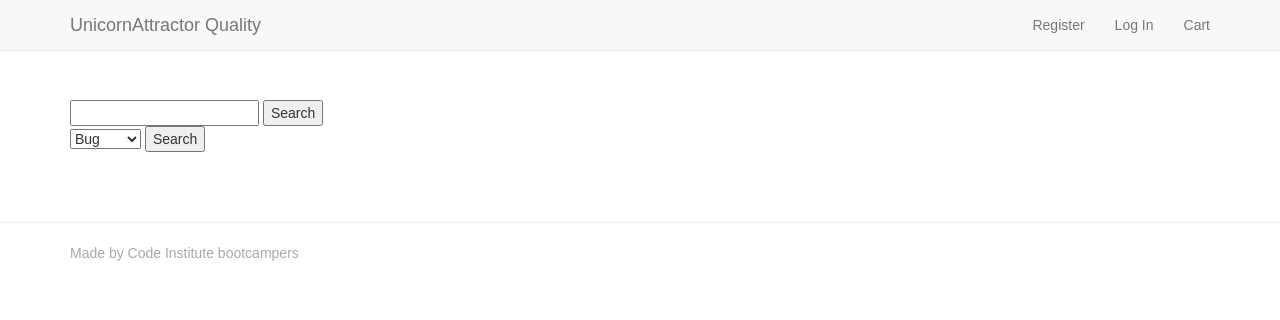
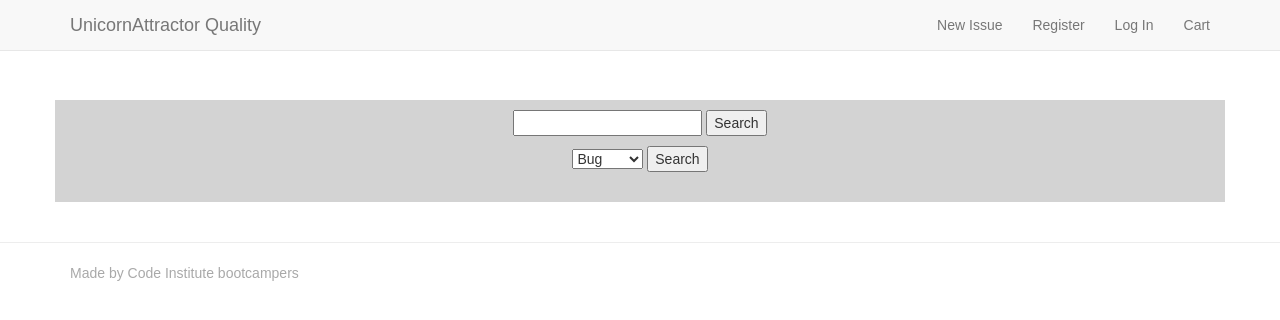
Before and after one commit to mickh14/unicorn-quality, a Django app: page /issues/ in a window 1280 px wide. Shown: the top 320 px of the page. Run offline with Django 3.2, Linux system fonts and the light colour scheme; data that the repository does not hold is empty; some libraries are stand-ins or nearby versions.

Commit message:
add new issue and issue_type drop down functionality

```diff
--- a/issues/templates/issuedetail.html
+++ b/issues/templates/issuedetail.html
@@ -1,7 +1,7 @@
 {% extends "base.html" %}
 {% block content %}
 
-<div class="row">
+<div class="row issue-bgd">
 
         <div class="col-sm-10 col-md-9">
 
--- a/issues/templates/issues.html
+++ b/issues/templates/issues.html
@@ -1,9 +1,9 @@
 {% extends "base.html" %}
 {% block content %}
 
-<div class="row row-flex">
+<div class="row row-flex centre-elem">
     {% for issue in issues %}
-        <div class="col-xs-9 display panel panel-default">
+        <div class="col-xs-9 display panel panel-default issue-bgd">
             <div class="panel-body">
                 <div class="col-md-2 col-sm-3 text-center">
                     <a class="story-img" href="#">
--- a/issues/urls.py
+++ b/issues/urls.py
@@ -1,8 +1,9 @@
 from django.conf.urls import url, include
-from .views import all_issues, all_bugs, issue_detail
+from .views import all_issues, all_bugs, issue_detail, create_or_edit_issue
 
 urlpatterns = [
     url(r'^$', all_issues, name='issues'),
     url(r'^bugs/$', all_bugs, name='bugs'),
     url(r'^(?P<pk>\d+)/$', issue_detail, name='issue_detail'),
+    url(r'^new/$', create_or_edit_issue, name='new_issue'),
 ]
--- a/issues/views.py
+++ b/issues/views.py
@@ -1,6 +1,7 @@
 from django.shortcuts import render, get_object_or_404, redirect
 from django.utils import timezone
 from .models import Issue
+from .forms import IssueForm
 
 # Create your views here.
 def all_issues(request):
@@ -14,7 +15,7 @@ def all_bugs(request):
 def issue_detail(request, pk):
     """
     Create a view that returns a single
-    issue object based on the post ID (pk) and
+    issue object based on the issue ID (pk) and
     render it to the 'issuedetail.html' template.
     Or return a 404 error if the post is
     not found
@@ -23,3 +24,19 @@ def issue_detail(request, pk):
     issue.views += 1
     issue.save()
     return render(request, "issuedetail.html", {'issue': issue})
+
+def create_or_edit_issue(request, pk=None):
+    """
+    Create a view that allows us to create
+    or edit an issue depending if the issue ID
+    is null or not
+    """
+    issue = get_object_or_404(Issue, pk=pk) if pk else None
+    if request.method == "POST":
+        form = IssueForm(request.POST, request.FILES, instance=issue)
+        if form.is_valid():
+            issue = form.save()
+            return redirect(issue_detail, issue.pk)
+    else:
+        form = IssueForm(instance=issue)
+    return render(request, 'issueform.html', {'form': form})
--- a/static/css/custom.css
+++ b/static/css/custom.css
@@ -9,6 +9,21 @@ footer {
     padding-bottom: 20px;
     border-top: 1px solid #ededed;
     color: #A9A9A9;
+}
+
+.base-bgd {
+    background-color: lightgray;
+}
+
+.issue-bgd {
+    background-color: lightblue;
+}
+
+.centre-elem {
+    display: flex;
+    justify-content: center;
+    align-items: center;
+    margin-top: 10px;
 }
 
 .icon-bar {
--- a/templates/base.html
+++ b/templates/base.html
@@ -27,6 +27,7 @@
             </div>
             <div id="navbar" class="navbar-collapse collapse">
                 <ul class="nav navbar-nav navbar-right">
+                        <li><a href="{% url 'new_issue' %}">New Issue</a></li>
                     {% if user.is_authenticated %}
                         <li><a href="{% url 'profile' %}">Profile</a></li>
                         <li><a href="{% url 'logout' %}">Log Out</a></li>
@@ -55,12 +56,14 @@
             </div>
         </div>
     {% endif %}
-    <div class="container">
-        <div class="display">
+    <div class="container base-bgd">
+        <div class="centre-elem">
             <form action="{% url 'search' %}" method="get">
                 <input type="text" name="q">
                 <button type="search">Search</button>
             </form>
+        </div>
+        <div class="centre-elem">
             <form action="{% url 'issue_filter' %}" method="get">
                 <select id="issue_type" name="b">
                     <option value="bug">Bug</option>
```
Also changed, not shown: issues/forms.py (added, +7 -0 lines), issues/models.py (+7 -2 lines), issues/templates/issueform.html (added, +10 -0 lines), issues/migrations/0006_auto_20200305_1840.py (added), issues/migrations/0007_auto_20200305_1850.py (added).
